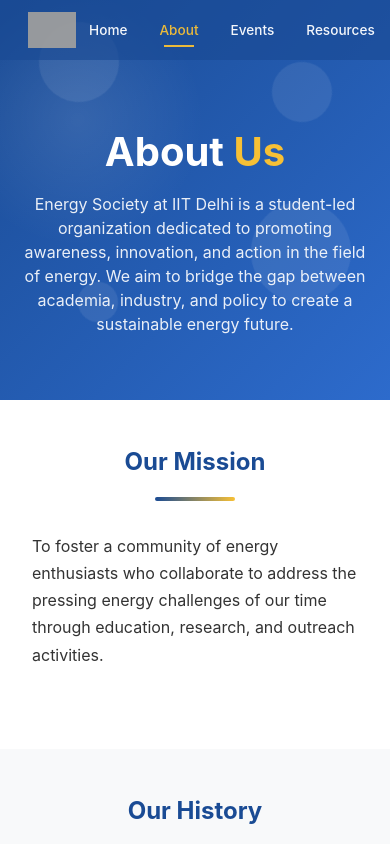
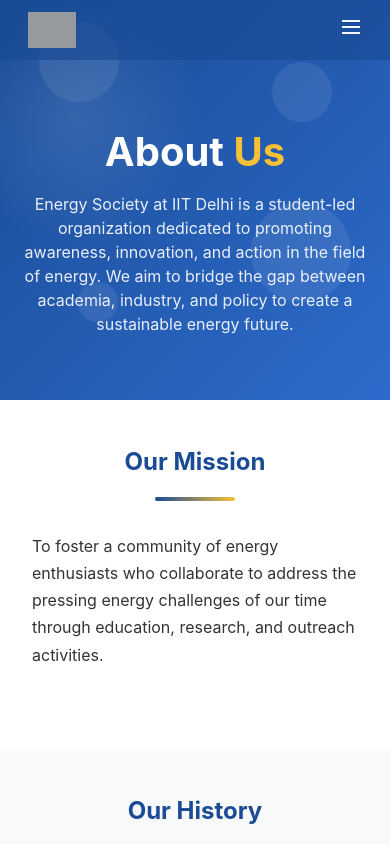
Before and after one commit to deepanshu210306/Esoc, a React (Vite) app: page /about in a window 390 px wide. Shown: the top 844 px of the page. Built offline with nearby package versions, Linux system fonts and the light colour scheme; grey boxes are pictures that could not be loaded.

Commit message:
navbar fixed

```diff
--- a/src/Components/Navbar.css
+++ b/src/Components/Navbar.css
@@ -1,4 +1,4 @@
-/* Base styles for the navbar */
+/* Base navbar styling */
 nav.navbar {
   position: fixed;
   top: 0;
@@ -12,6 +12,7 @@ nav.navbar {
   pointer-events: all;
 }
 
+/* Scrolled styling */
 .navbar.scrolled {
   background-color: var(--primary-blue);
   box-shadow: 0 4px 10px rgba(0, 0, 0, 0.1);
@@ -19,16 +20,17 @@ nav.navbar {
   opacity: 1;
 }
 
+/* Hide-on-scroll behavior */
 .navbar.hidden {
   transform: translateY(-100%);
   transition: transform 0.3s ease;
 }
-
 .navbar.visible {
   transform: translateY(0);
   transition: transform 0.3s ease;
 }
 
+/* Navbar container */
 .navbar-container {
   display: flex;
   justify-content: space-between;
@@ -39,29 +41,28 @@ nav.navbar {
   padding: 0 1rem;
 }
 
+/* Logo */
 .navbar-logo {
   display: flex;
   align-items: center;
   text-decoration: none;
   color: var(--text-light);
 }
-
 .logo-img {
   height: 50px;
   width: auto;
 }
 
+/* Desktop menu */
 .nav-menu {
   display: flex;
   list-style: none;
   margin: 0;
   padding: 0;
 }
-
-  .nav-item {
-    margin: 0 0.25rem;
-  }
-
+.nav-item {
+  margin: 0 0.25rem;
+}
 .nav-link {
   color: var(--text-light);
   text-decoration: none;
@@ -71,11 +72,9 @@ nav.navbar {
   position: relative;
   display: block;
 }
-
 .nav-link:hover {
   color: var(--primary-yellow);
 }
-
 .nav-link::after {
   content: '';
   position: absolute;
@@ -88,88 +87,81 @@ nav.navbar {
   transform: translateX(-50%);
   opacity: 0;
 }
-
 .nav-link.active::after {
   width: 30px;
   opacity: 1;
 }
-
 .nav-link.active {
   color: var(--primary-yellow);
 }
 
-/* Responsive: keep desktop look on all screens */
-/* Fix container layout wrapping for smaller screens */
+/* Hamburger icon (hidden by default) */
+.menu-icon {
+  display: none;
+  cursor: pointer;
+  color: var(--text-light);
+}
+
+/* Responsive styles */
 @media screen and (max-width: 960px) {
-  .navbar-container {
-    flex-wrap: nowrap;          /* Prevent wrapping */
-    justify-content: space-between; /* Maintain left-right alignment */
-  }
-
-  .navbar-logo {
-    width: auto;                /* Let logo take natural size */
-    justify-content: flex-start;
-    margin-bottom: 0;           /* Remove margin below logo */
-  }
-
-  .logo-img {
-    height: 40px;               /* Slightly smaller for mobile */
-    width: auto;
+  .menu-icon {
     display: block;
   }
 
   .nav-menu {
-    display: flex !important;
-    flex-direction: row !important;
-    justify-content: flex-end;
-    align-items: center;
-    width: auto !important;
-    background-color: transparent !important;
-    box-shadow: none !important;
-    opacity: 1 !important;
-    position: static !important;
-    margin-left: auto;
+    position: absolute;
+    top: 100%;
+    left: 0;
+    width: 100%;
+    flex-direction: column;
+    background-color: var(--primary-blue);
+    display: none;
+    opacity: 0;
+    transition: opacity 0.3s ease;
+    z-index: 999;
+  }
+
+  .nav-menu.open {
+    display: flex;
+    opacity: 1;
   }
 
   .nav-item {
-    margin: 0 0.25rem !important;
+    text-align: center;
+    margin: 0.5rem 0;
   }
 
   .nav-link {
-    padding: 0.5rem 1rem !important;
-    text-align: center;
+    padding: 1rem;
+    display: block;
+    width: 100%;
   }
 
-  .menu-icon {
-    display: none !important;
-  }
-
-  .navbar.scrolled {
-    padding: 0.5rem 0;
-  }
-}
-@media screen and (max-width: 590px) {
   .navbar-container {
-    padding: 0 0.5rem;             /* Reduce horizontal padding */
-  }
-
-  .navbar-logo {
-    margin-left: 0;                /* Align logo to left */
+    flex-wrap: nowrap;
+    justify-content: space-between;
   }
 
   .logo-img {
-    height: 36px;                  /* Prevent shrinking too much */
-    min-width: 40px;               /* Ensure logo doesn’t collapse */
-    max-width: 100px;
-    object-fit: contain;           /* Prevent distortion */
+    height: 40px;
+  }
+}
+
+/* Smaller screen tweaks */
+@media screen and (max-width: 590px) {
+  .navbar-container {
+    padding: 0 0.5rem;
   }
 
-  .nav-menu {
-    gap: 0.3rem !important;        /* Reduce space between nav items */
+  .logo-img {
+    height: 36px;
+    min-width: 40px;
+    max-width: 100px;
+    object-fit: contain;
   }
 
   .nav-link {
-    font-size: 0.85rem;            /* Slightly smaller font */
-    padding: 0.4rem 0.6rem !important; /* Less padding */
+    font-size: 0.85rem;
+    padding: 0.4rem 0.6rem;
   }
 }
--- a/src/Components/Navbar.jsx
+++ b/src/Components/Navbar.jsx
@@ -7,77 +7,78 @@ const Navbar = () => {
   const [isScrolled, setIsScrolled] = useState(false);
   const [isVisible, setIsVisible] = useState(true);
   const [lastScrollY, setLastScrollY] = useState(0);
+  const [menuOpen, setMenuOpen] = useState(false);
 
   const location = useLocation();
 
-  // Scroll styling effect
   useEffect(() => {
-    const handleScrollStyle = () => {
+    const handleScroll = () => {
       setIsScrolled(window.scrollY > 50);
-    };
-    window.addEventListener('scroll', handleScrollStyle);
-    return () => window.removeEventListener('scroll', handleScrollStyle);
-  }, []);
 
-  // Hide-on-scroll logic
-  useEffect(() => {
-    const handleScrollVisibility = () => {
       const currentScrollY = window.scrollY;
       if (currentScrollY > lastScrollY && currentScrollY > 100) {
         setIsVisible(false);
-      } else if (currentScrollY < lastScrollY) {
+      } else {
         setIsVisible(true);
       }
       setLastScrollY(currentScrollY);
     };
 
     const handleMouseMove = (e) => {
-      if (e.clientY < 60) {
-        setIsVisible(true);
-      }
+      if (e.clientY < 60) setIsVisible(true);
     };
 
-    window.addEventListener('scroll', handleScrollVisibility);
+    window.addEventListener('scroll', handleScroll);
     window.addEventListener('mousemove', handleMouseMove);
-
     return () => {
-      window.removeEventListener('scroll', handleScrollVisibility);
+      window.removeEventListener('scroll', handleScroll);
       window.removeEventListener('mousemove', handleMouseMove);
     };
   }, [lastScrollY]);
+
+  // Close mobile menu on route change
+  useEffect(() => {
+    setMenuOpen(false);
+  }, [location.pathname]);
 
   return (
     <nav className={`navbar ${isScrolled ? 'scrolled' : ''} ${isVisible ? 'visible' : 'hidden'}`}>
       <div className="navbar-container">
         <Link to="/" className="navbar-logo">
-          <img src={logoImage} alt="Energy Society Logo" className="logo-img" />
+          <img src={logoImage} alt="Logo" className="logo-img" />
         </Link>
 
-        <ul className="nav-menu">
+        {/* Hamburger Icon */}
+        <div className="menu-icon" onClick={() => setMenuOpen(!menuOpen)}>
+          {menuOpen ? (
+            <svg width="24" height="24" stroke="currentColor" fill="none" strokeWidth="2">
+              <path d="M18 6L6 18" />
+              <path d="M6 6l12 12" />
+            </svg>
+          ) : (
+            <svg width="24" height="24" stroke="currentColor" fill="none" strokeWidth="2">
+              <line x1="3" y1="6" x2="21" y2="6" />
+              <line x1="3" y1="12" x2="21" y2="12" />
+              <line x1="3" y1="18" x2="21" y2="18" />
+            </svg>
+          )}
+        </div>
+
+        <ul className={`nav-menu ${menuOpen ? 'open' : ''}`}>
           <li className="nav-item">
-            <NavLink to="/" className={({ isActive }) => isActive ? 'nav-link active' : 'nav-link'}>
-              Home
-            </NavLink>
+            <NavLink to="/" className={({ isActive }) => isActive ? 'nav-link active' : 'nav-link'}>Home</NavLink>
           </li>
           <li className="nav-item">
-            <NavLink to="/about" className={({ isActive }) => isActive ? 'nav-link active' : 'nav-link'}>
-              About
-            </NavLink>
+            <NavLink to="/about" className={({ isActive }) => isActive ? 'nav-link active' : 'nav-link'}>About</NavLink>
           </li>
           <li className="nav-item">
-            <NavLink to="/events" className={({ isActive }) => isActive ? 'nav-link active' : 'nav-link'}>
-              Events
-            </NavLink>
+            <NavLink to="/events" className={({ isActive }) => isActive ? 'nav-link active' : 'nav-link'}>Events</NavLink>
           </li>
           <li className="nav-item">
-            <NavLink to="/resources" className={({ isActive }) => isActive ? 'nav-link active' : 'nav-link'}>
-              Resources
-            </NavLink>
+            <NavLink to="/resources" className={({ isActive }) => isActive ? 'nav-link active' : 'nav-link'}>Resources</NavLink>
           </li>
           <li className="nav-item">
-            <NavLink to="/team" className={({ isActive }) => isActive ? 'nav-link active' : 'nav-link'}>
-              Team
-            </NavLink>
+            <NavLink to="/team" className={({ isActive }) => isActive ? 'nav-link active' : 'nav-link'}>Team</NavLink>
           </li>
         </ul>
       </div>
```
